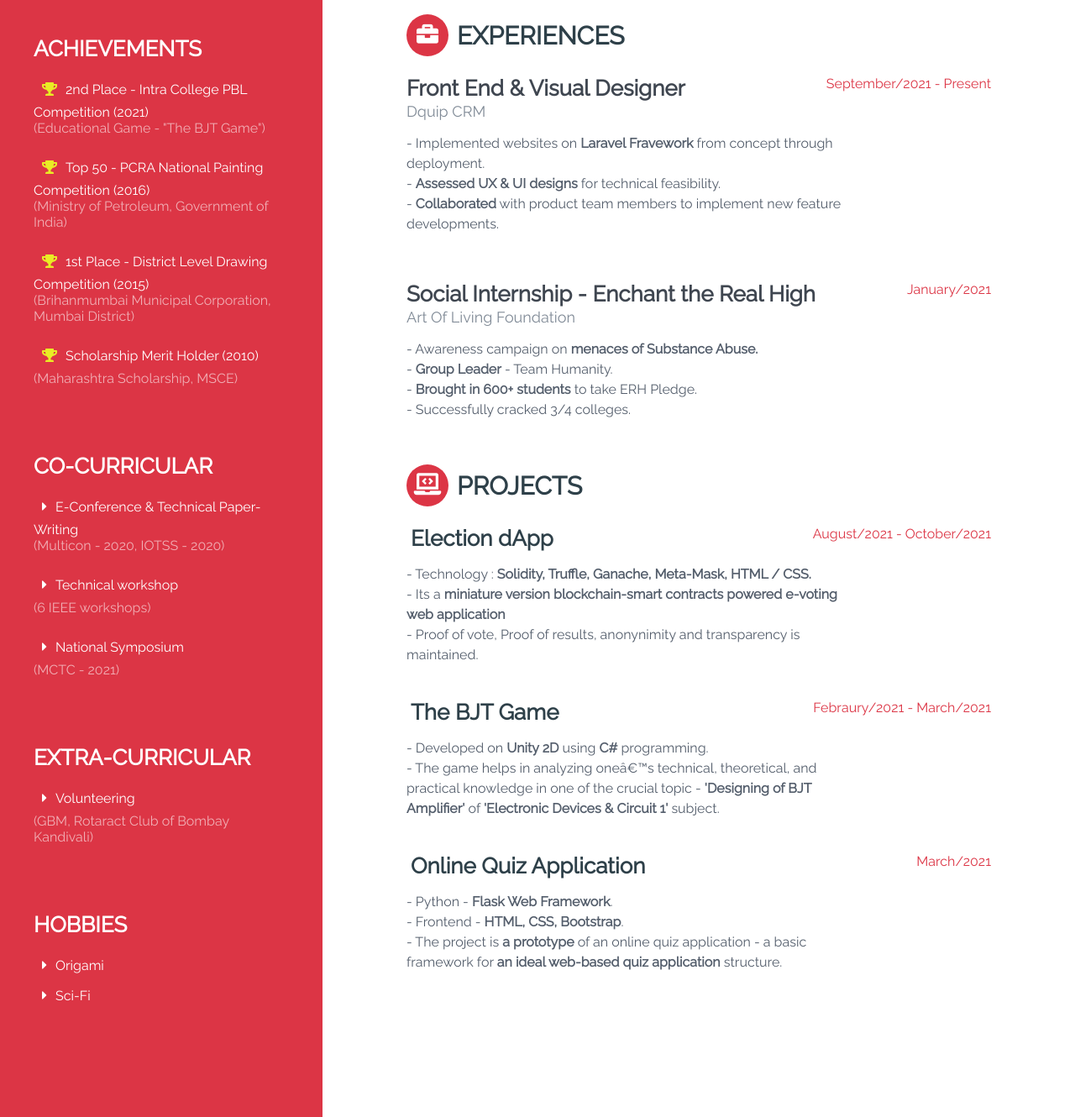
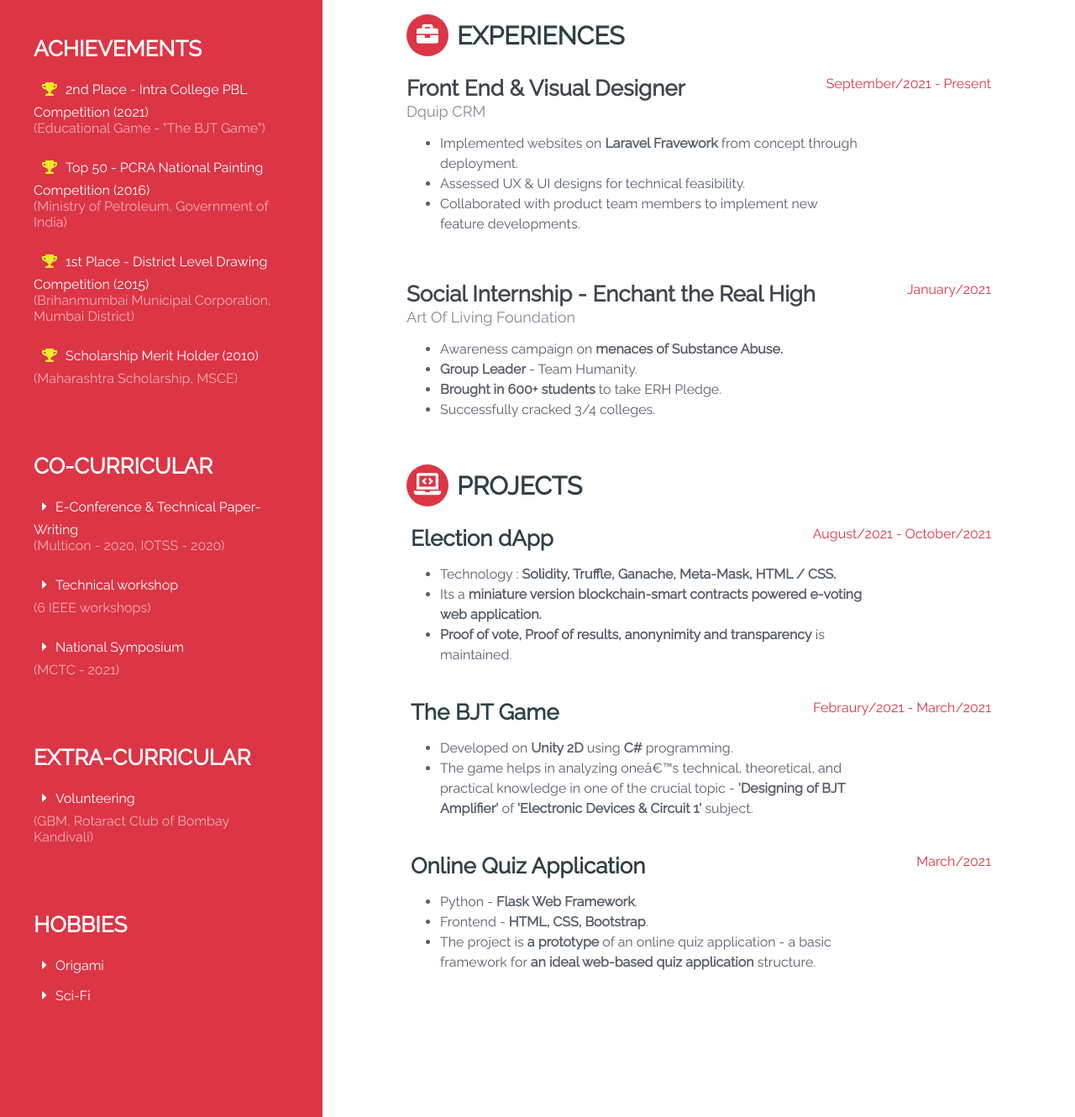
Before and after one commit to Mishra-Shreya/resume, a plain HTML site: page index.html in a window 1280 px wide. Shown: the part 1230-2560 px from the top of the page at 84% size. Drawn offline with Linux system fonts and the light colour scheme.

Commit message:
added ul tag for points

```diff
--- a/assets/css/resume.css
+++ b/assets/css/resume.css
@@ -40,6 +40,11 @@ a:focus {
 }
 
 p {
+  line-height: 1.5;
+  margin-right: 150px;
+}
+
+ul {
   line-height: 1.5;
   margin-right: 150px;
 }
@@ -308,6 +313,10 @@ p {
     margin-right: 40px;
   }
 
+  ul {
+    margin-right: 40px;
+  }
+
   .sidebar-wrapper {
     position: static;
     width: inherit;
--- a/index.html
+++ b/index.html
@@ -212,11 +212,12 @@
                             <div class="company">Dquip CRM </div>
 
                         <div class="details">
-                            <p>
-                                - Implemented websites on <b>Laravel Fravework</b> from concept through deployment. <br>
-                                - <b>Assessed UX &amp; UI designs</b> for technical feasibility. <br>
-                                - <b>Collaborated</b> with product team members to implement new feature developments.
-                            </p>
+
+                            <ul>
+                                <li>Implemented websites on <b>Laravel Fravework</b> from concept through deployment.</li>
+                                <li>Assessed UX &amp; UI designs</b> for technical feasibility.</li>
+                                <li>Collaborated</b> with product team members to implement new feature developments.</li>
+                            </ul>
 
 
                         </div><!--//details-->
@@ -231,10 +232,12 @@
                             <div class="company">Art Of Living Foundation</div>
 
                         <div class="details">
-                            <p>  - Awareness campaign on <b>menaces of Substance Abuse.</b> <br>
-                                 - <b>Group Leader</b> - Team Humanity. <br>
-                                 - <b>Brought in 600+ students</b> to take ERH Pledge. <br>
-                                 - Successfully cracked 3/4 colleges.</p>
+                            <ul>
+                                <li>Awareness campaign on <b>menaces of Substance Abuse.</b></li>
+                                <li><b>Group Leader</b> - Team Humanity.</li>
+                                <li><b>Brought in 600+ students</b> to take ERH Pledge.</li>
+                                <li>Successfully cracked 3/4 colleges.</li>
+                            </ul>
                         </div><!--//details-->
                     </div><!--//item-->
 
@@ -248,9 +251,11 @@
                             </div><!--//upper-row-->
 
                         <div class="details">
-                            <p> - Technology : <b>Solidity, Truffle, Ganache, Meta-Mask, HTML / CSS.</b> <br>
-                                - Its a <b>miniature version blockchain-smart contracts powered e-voting web application</b> <br>
-                                - Proof of vote, Proof of results, anonynimity and transparency is maintained.</p>
+                            <ul>
+                                <li>Technology : <b>Solidity, Truffle, Ganache, Meta-Mask, HTML / CSS.</b></li>
+                                <li>Its a <b>miniature version blockchain-smart contracts powered e-voting web application.</b></li>
+                                <li><b>Proof of vote, Proof of results, anonynimity and transparency</b> is maintained.</li>
+                            </ul>
                         </div><!--//details-->
                     </div><!--//item-->
 
@@ -262,10 +267,13 @@
                             </div><!--//upper-row-->
 
                         <div class="details">
-                            <p> - Developed on <b>Unity 2D</b> using <b>C#</b>  programming. <br>
-                                - The game helps in analyzing one’s technical, theoretical,
-                                  and practical knowledge in one of the crucial topic -
-                                  <b>'Designing of BJT Amplifier'</b>  of <b>'Electronic Devices & Circuit 1'</b> subject.</p>
+                            <ul>
+                                <li>Developed on <b>Unity 2D</b> using <b>C#</b>  programming.</li>
+                                <li>The game helps in analyzing one’s technical, theoretical,
+                                    and practical knowledge in one of the crucial topic -
+                                    <b>'Designing of BJT Amplifier'</b>  of <b>'Electronic Devices & Circuit 1'</b> subject.
+                                </li>
+                            </ul>
                         </div><!--//details-->
                     </div><!--//item-->
 
@@ -277,10 +285,13 @@
                             </div><!--//upper-row-->
 
                         <div class="details">
-                            <p> - Python - <b>Flask Web Framework</b>. <br>
-                                - Frontend - <b>HTML, CSS, Bootstrap</b>. <br>
-                                - The project is <b>a prototype</b>  of an online quiz application - a basic
-                                framework for <b>an ideal web-based quiz application</b> structure.</p>
+                            <ul>
+                                <li>Python - <b>Flask Web Framework</b>.</li>
+                                <li>Frontend - <b>HTML, CSS, Bootstrap</b>.</li>
+                                <li>The project is <b>a prototype</b>  of an online quiz application - a basic
+                                    framework for <b>an ideal web-based quiz application</b> structure.
+                                </li>
+                            </ul>
                         </div><!--//details-->
                     </div><!--//item-->
 
```
